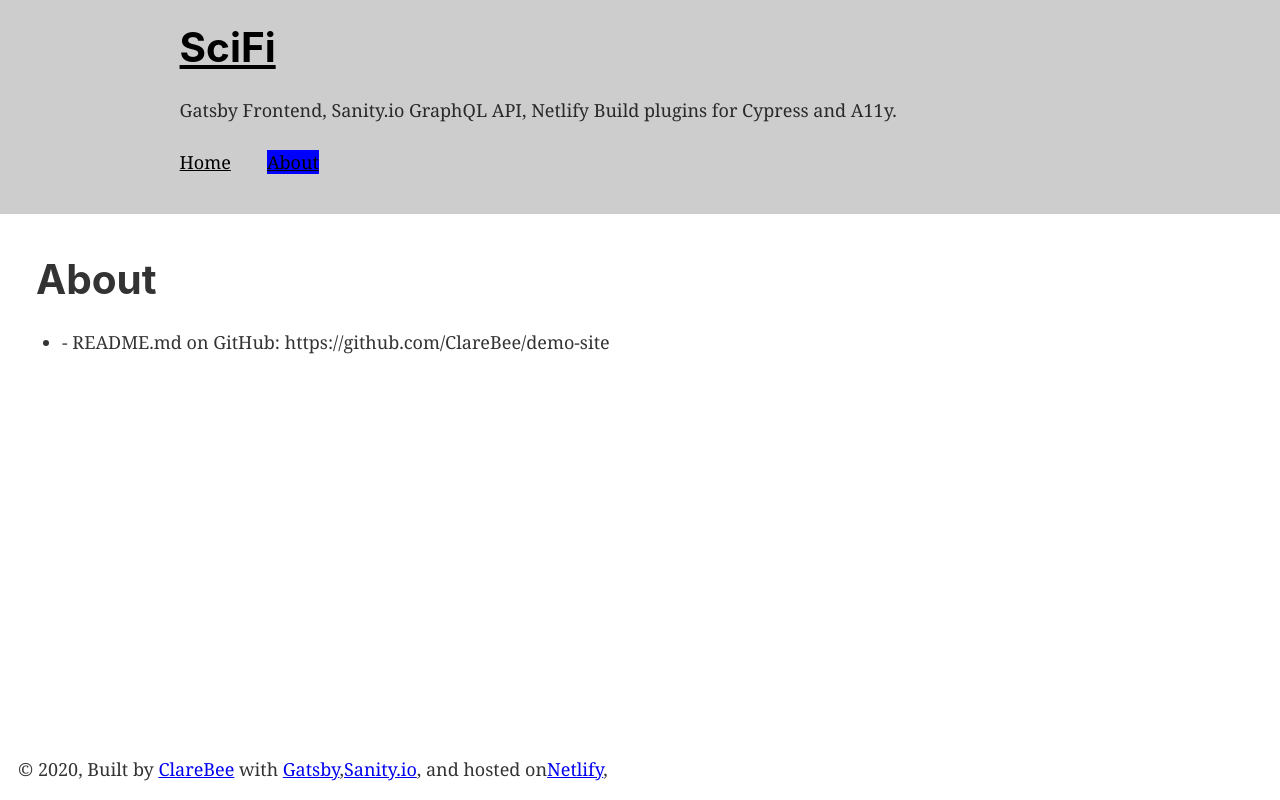
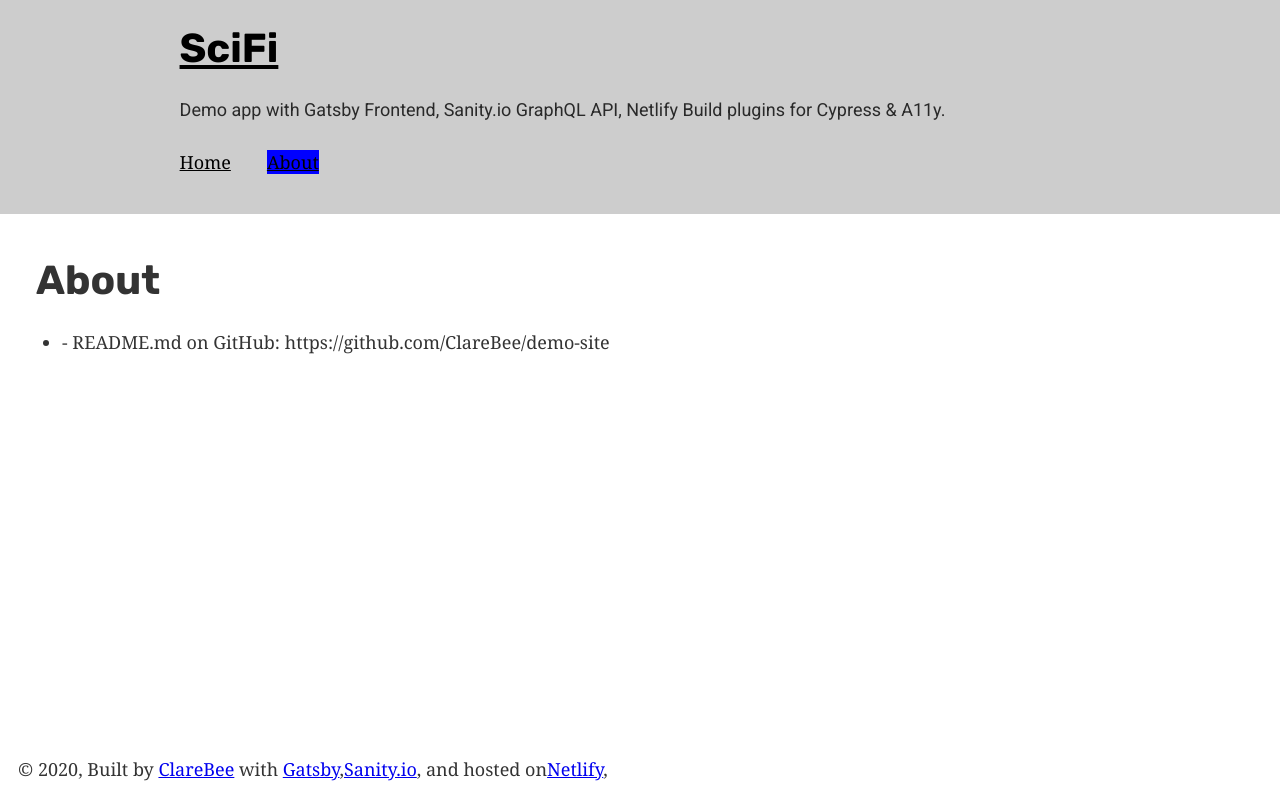
Before and after one commit to ClareBee/demo-site, a Gatsby site in the folder frontend/: page /about in a window 1280 px wide. Built offline with nearby package versions, Linux system fonts and the light colour scheme; Gatsby itself is replaced by a stand-in of ours.

Commit message:
add fonts via typeface package

```diff
--- a/frontend/gatsby-browser.js
+++ b/frontend/gatsby-browser.js
@@ -5,3 +5,5 @@
  */
 
 // You can delete this file if you're not using it
+import "typeface-roboto"
+import "typeface-rubik"
--- a/frontend/gatsby-config.js
+++ b/frontend/gatsby-config.js
@@ -1,10 +1,11 @@
 require("dotenv").config({
   path: `.env.${process.env.NODE_ENV}`,
 })
+
 module.exports = {
   siteMetadata: {
     title: `SciFi`,
-    description: `Gatsby Frontend, Sanity.io GraphQL API, Netlify Build plugins for Cypress and A11y.`,
+    description: `Demo app with Gatsby Frontend, Sanity.io GraphQL API, Netlify Build plugins for Cypress & A11y.`,
     author: `@clarie_bee`,
   },
   plugins: [
--- a/frontend/src/components/layout.css
+++ b/frontend/src/components/layout.css
@@ -1,8 +1,11 @@
 html {
-  font-family: "Gill Sans", sans-serif;
   -ms-text-size-adjust: 100%;
   -webkit-text-size-adjust: 100%;
 }
+p {
+  font-family: Roboto, sans-serif;
+}
+
 body {
   margin: 0;
   -webkit-font-smoothing: antialiased;
@@ -200,7 +203,6 @@ html {
 }
 body {
   color: hsla(0, 0%, 0%, 0.8);
-  font-family: georgia, serif;
   font-weight: normal;
   word-wrap: break-word;
   font-kerning: normal;
@@ -620,7 +622,13 @@ pre tt:after {
     font-size: 100%;
   }
 }
-
+h1,
+h2,
+h3,
+h4,
+h5 {
+  font-family: Rubik, sans-serif;
+}
 .container {
   margin: 0 auto;
   display: flex;
--- a/frontend/src/components/layout.js
+++ b/frontend/src/components/layout.js
@@ -4,7 +4,6 @@
  *
  * See: https://www.gatsbyjs.org/docs/use-static-query/
  */
-
 import React from "react"
 import PropTypes from "prop-types"
 import { useStaticQuery, graphql } from "gatsby"
--- a/package.json
+++ b/package.json
@@ -21,6 +21,8 @@
   "homepage": "https://github.com/ClareBee/demo-site#readme",
   "dependencies": {
     "netlify-plugin-a11y": "^0.0.12",
-    "npm-run-all": "^4.1.5"
+    "npm-run-all": "^4.1.5",
+    "typeface-roboto": "^0.0.75",
+    "typeface-rubik": "^0.0.72"
   }
 }
```
Also changed, not shown: 1 other file.
